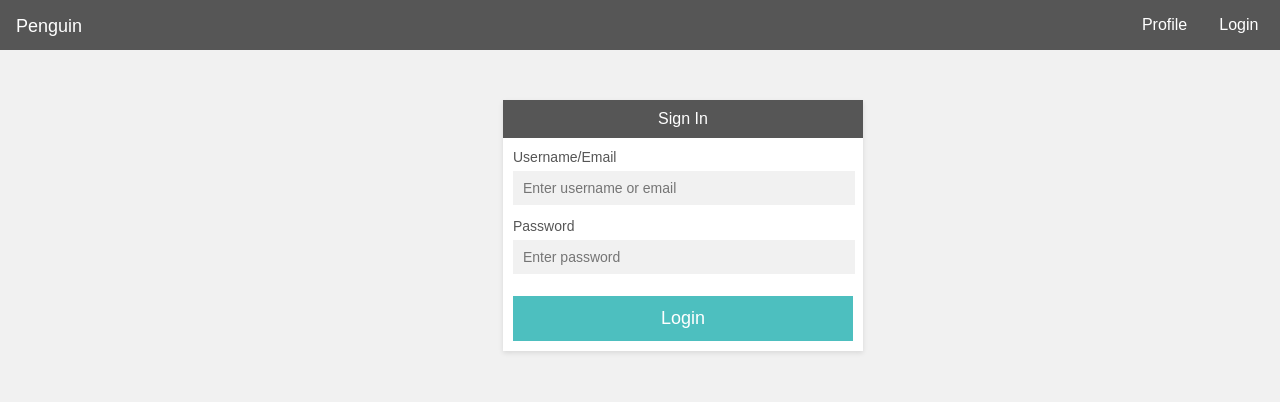
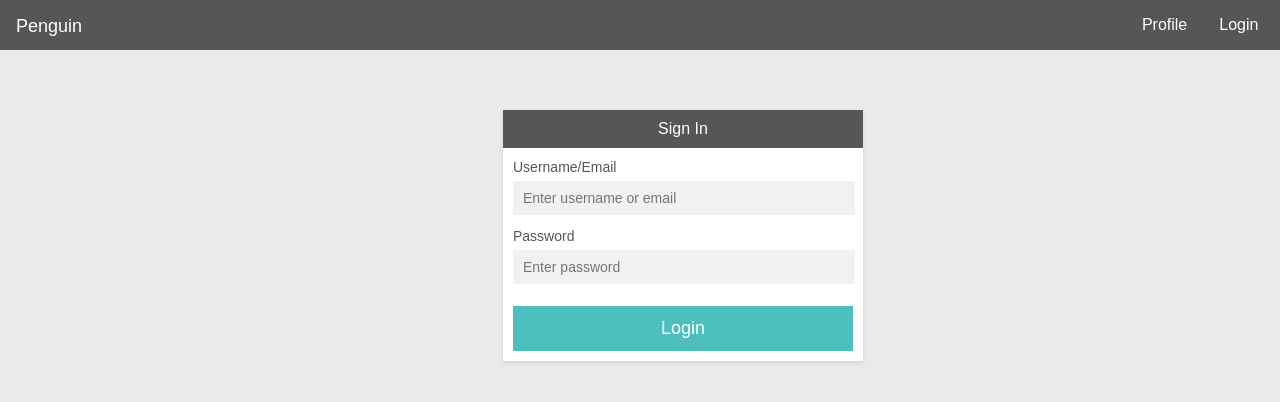
Before and after one commit to sohamd3/penguin, a React (Create React App) app: page /Login in a window 1280 px wide. Shown: the top 402 px of the page. Built offline with nearby package versions, Linux system fonts and the light colour scheme.

Commit message:
Modify body background color

```diff
--- a/src/App.css
+++ b/src/App.css
@@ -1,6 +1,6 @@
 body{
   overflow-x: hidden;
-  background-color: #f1f1f1;
+  background-color: #eaeaea;
 }
 
 .App {
@@ -10,7 +10,7 @@ body{
 .container{
   width: 1366px;
   max-width: 1366px;
-  margin: 0px auto;
+  margin: 60px auto;
 }
 
 .App-logo {
```
